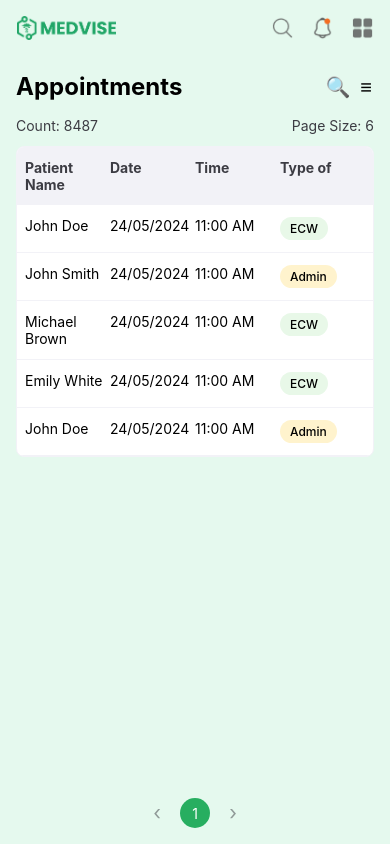
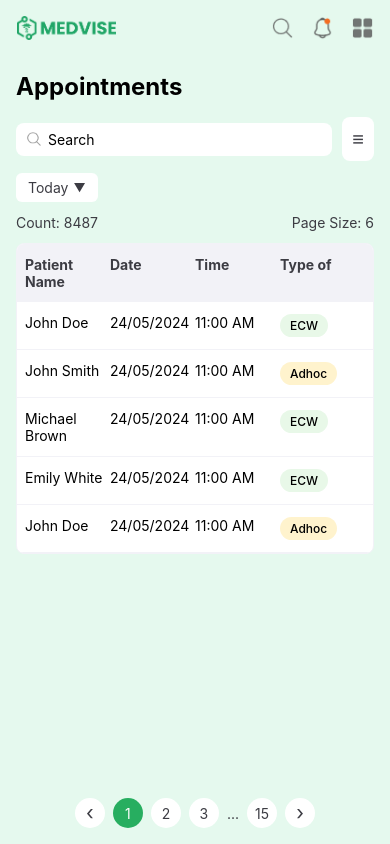
Before and after one commit to shashicode2n4mcoffee/medapp, a React Native app: screen /Appointments in a window 390 px wide. Built offline with nearby package versions, Linux system fonts and the light colour scheme.

Commit message:
Added the icons

```diff
--- a/src/screens/AppointmentScreen.tsx
+++ b/src/screens/AppointmentScreen.tsx
@@ -1,5 +1,5 @@
 import React, { useState } from 'react';
-import { View, Text, StyleSheet, FlatList, TouchableOpacity, useColorScheme } from 'react-native';
+import { View, Text, StyleSheet, FlatList, TouchableOpacity, TextInput, Image } from 'react-native';
 import { NativeStackNavigationProp } from '@react-navigation/native-stack';
 import { SafeAreaView } from 'react-native-safe-area-context';
 import { Colors } from '../theme/Colors';
@@ -16,7 +16,7 @@ interface Appointment {
   patientName: string;
   date: string;
   time: string;
-  type: 'ECW' | 'Admin';
+  type: 'ECW' | 'Adhoc';
 }
 
 const AppointmentScreen = ({ navigation }: AppointmentScreenProps) => {
@@ -26,18 +26,45 @@ const AppointmentScreen = ({ navigation }: AppointmentScreenProps) => {
   // Use the sidebar context
   const { isSidebarOpen } = useSidebar();
 
+  // State for filter and search
+  const [searchQuery, setSearchQuery] = useState('');
+  const [dateFilter, setDateFilter] = useState('24/05/2024');
+  const [selectedFilter, setSelectedFilter] = useState<string | null>(null);
+
   // Mock data for appointments
   const [appointments, setAppointments] = useState<Appointment[]>([
     { id: '1', patientName: 'John Doe', date: '24/05/2024', time: '11:00 AM', type: 'ECW' },
-    { id: '2', patientName: 'John Smith', date: '24/05/2024', time: '11:00 AM', type: 'Admin' },
+    { id: '2', patientName: 'John Smith', date: '24/05/2024', time: '11:00 AM', type: 'Adhoc' },
     { id: '3', patientName: 'Michael Brown', date: '24/05/2024', time: '11:00 AM', type: 'ECW' },
     { id: '4', patientName: 'Emily White', date: '24/05/2024', time: '11:00 AM', type: 'ECW' },
-    { id: '5', patientName: 'John Doe', date: '24/05/2024', time: '11:00 AM', type: 'Admin' },
+    { id: '5', patientName: 'John Doe', date: '24/05/2024', time: '11:00 AM', type: 'Adhoc' },
   ]);
 
   // Current page and total pages for pagination
   const [currentPage, setCurrentPage] = useState(1);
-  const totalPages = Math.ceil(appointments.length / 5);
+  const itemsPerPage = 6; // Based on the UI design
+  const totalPages = 15; // For example purposes as shown in the UI
+  const totalAppointments = 8487; // From the UI count
+
+  // Filter appointments based on search query and other filters
+  const filteredAppointments = appointments.filter(appointment => {
+    // Apply search filter
+    if (searchQuery && !appointment.patientName.toLowerCase().includes(searchQuery.toLowerCase())) {
+      return false;
+    }
+
+    // Apply date filter if needed
+    if (dateFilter && appointment.date !== dateFilter) {
+      return false;
+    }
+
+    // Apply type filter
+    if (selectedFilter && appointment.type !== selectedFilter) {
+      return false;
+    }
+
+    return true;
+  });
 
   const renderAppointmentItem = ({ item }: { item: Appointment }) => (
     <View style={styles.appointmentRow}>
@@ -47,7 +74,7 @@ const AppointmentScreen = ({ navigation }: AppointmentScreenProps) => {
       <View style={styles.typeCell}>
         <View style={[
           styles.typeTag,
-          item.type === 'ECW' ? styles.ecwTag : styles.adminTag
+          item.type === 'ECW' ? styles.ecwTag : styles.adhocTag
         ]}>
           <Text style={styles.typeText}>{item.type}</Text>
         </View>
@@ -67,33 +94,90 @@ const AppointmentScreen = ({ navigation }: AppointmentScreenProps) => {
   const renderPagination = () => (
     <View style={styles.paginationContainer}>
       <TouchableOpacity
-        style={[styles.paginationArrow, currentPage === 1 && styles.paginationArrowDisabled]}
+        style={styles.paginationArrow}
         onPress={() => currentPage > 1 && setCurrentPage(currentPage - 1)}
         disabled={currentPage === 1}
       >
         <Text style={styles.paginationArrowText}>‹</Text>
       </TouchableOpacity>
-      {Array.from({ length: totalPages }, (_, i) => i + 1).map((page) => (
+
+      {/* First page */}
       <TouchableOpacity
-          key={`page-${page}`}
         style={[
           styles.paginationButton,
-            currentPage === page && styles.paginationButtonActive
+          currentPage === 1 && styles.paginationButtonActive
         ]}
-          onPress={() => setCurrentPage(page)}
+        onPress={() => setCurrentPage(1)}
       >
         <Text
           style={[
             styles.paginationButtonText,
-              currentPage === page && styles.paginationButtonTextActive
+            currentPage === 1 && styles.paginationButtonTextActive
           ]}
         >
-            {page}
+          1
         </Text>
       </TouchableOpacity>
-      ))}
+
+      {/* Second page */}
       <TouchableOpacity
-        style={[styles.paginationArrow, currentPage === totalPages && styles.paginationArrowDisabled]}
+        style={[
+          styles.paginationButton,
+          currentPage === 2 && styles.paginationButtonActive
+        ]}
+        onPress={() => setCurrentPage(2)}
+      >
+        <Text
+          style={[
+            styles.paginationButtonText,
+            currentPage === 2 && styles.paginationButtonTextActive
+          ]}
+        >
+          2
+        </Text>
+      </TouchableOpacity>
+
+      {/* Third page */}
+      <TouchableOpacity
+        style={[
+          styles.paginationButton,
+          currentPage === 3 && styles.paginationButtonActive
+        ]}
+        onPress={() => setCurrentPage(3)}
+      >
+        <Text
+          style={[
+            styles.paginationButtonText,
+            currentPage === 3 && styles.paginationButtonTextActive
+          ]}
+        >
+          3
+        </Text>
+      </TouchableOpacity>
+
+      {/* Ellipsis */}
+      <Text style={styles.paginationEllipsis}>...</Text>
+
+      {/* Last Page */}
+      <TouchableOpacity
+        style={[
+          styles.paginationButton,
+          currentPage === totalPages && styles.paginationButtonActive
+        ]}
+        onPress={() => setCurrentPage(totalPages)}
+      >
+        <Text
+          style={[
+            styles.paginationButtonText,
+            currentPage === totalPages && styles.paginationButtonTextActive
+          ]}
+        >
+          {totalPages}
+        </Text>
+      </TouchableOpacity>
+
+      <TouchableOpacity
+        style={styles.paginationArrow}
         onPress={() => currentPage < totalPages && setCurrentPage(currentPage + 1)}
         disabled={currentPage === totalPages}
       >
@@ -104,7 +188,7 @@ const AppointmentScreen = ({ navigation }: AppointmentScreenProps) => {
 
   return (
     <SafeAreaView
-      style={[styles.container, { backgroundColor: isDarkMode ? Colors.dark : Colors.light }]}
+      style={[styles.container, { backgroundColor: Colors.light }]}
       edges={['bottom', 'left', 'right']}
     >
       {/* Sidebar Component */}
@@ -119,25 +203,44 @@ const AppointmentScreen = ({ navigation }: AppointmentScreenProps) => {
 
       <View style={styles.header}>
         <Text style={styles.headerTitle}>Appointments</Text>
-        <View style={styles.headerActions}>
-          <TouchableOpacity style={styles.searchButton}>
-            <Text style={styles.searchIcon}>🔍</Text>
-          </TouchableOpacity>
+      </View>
+
+      {/* Search and Filter Bar */}
+      <View style={styles.searchFilterContainer}>
+        <View style={styles.searchContainer}>
+          <Image
+            source={require('../assets/Search.png')}
+            style={styles.searchIcon}
+          />
+          <TextInput
+            style={styles.searchInput}
+            placeholder="Search"
+            value={searchQuery}
+            onChangeText={setSearchQuery}
+          />
+        </View>
         <TouchableOpacity style={styles.filterButton}>
           <Text style={styles.filterIcon}>≡</Text>
         </TouchableOpacity>
       </View>
+
+      {/* Date and Type Filter */}
+      <View style={styles.filterOptionsContainer}>
+        <TouchableOpacity style={styles.dateSelectorContainer}>
+          <Text style={styles.dateText}>Today</Text>
+          <Text style={styles.downArrowIcon}>▼</Text>
+        </TouchableOpacity>
       </View>
 
       <View style={styles.countContainer}>
-        <Text style={styles.countText}>Count: 8487</Text>
-        <Text style={styles.pageInfo}>Page Size: 6</Text>
+        <Text style={styles.countText}>Count: {totalAppointments}</Text>
+        <Text style={styles.pageInfo}>Page Size: {itemsPerPage}</Text>
       </View>
 
       <View style={styles.tableContainer}>
         {renderHeader()}
         <FlatList
-          data={appointments}
+          data={filteredAppointments}
           renderItem={renderAppointmentItem}
           keyExtractor={item => item.id}
           scrollEnabled={false}
@@ -166,21 +269,62 @@ const styles = StyleSheet.create({
     fontWeight: 'bold',
     color: Colors.textPrimary,
   },
-  headerActions: {
+  searchFilterContainer: {
+    flexDirection: 'row',
+    marginBottom: 12,
+    alignItems: 'center',
+  },
+  searchContainer: {
+    flex: 1,
     flexDirection: 'row',
     alignItems: 'center',
+    backgroundColor: 'white',
+    borderRadius: 8,
+    paddingHorizontal: 10,
+    paddingVertical: 8,
+    marginRight: 10,
   },
-  searchButton: {
-    marginRight: 8,
+  searchInput: {
+    flex: 1,
+    fontSize: 14,
+    paddingLeft: 6,
   },
   searchIcon: {
-    fontSize: 20,
+    width: 16,
+    height: 16,
+    tintColor: Colors.textTertiary,
   },
   filterButton: {
-    padding: 2,
+    padding: 10,
+    backgroundColor: 'white',
+    borderRadius: 8,
+    justifyContent: 'center',
+    alignItems: 'center',
   },
   filterIcon: {
     fontSize: 20,
+    color: Colors.textSecondary,
+  },
+  filterOptionsContainer: {
+    flexDirection: 'row',
+    marginBottom: 12,
+  },
+  dateSelectorContainer: {
+    flexDirection: 'row',
+    alignItems: 'center',
+    backgroundColor: 'white',
+    paddingHorizontal: 12,
+    paddingVertical: 6,
+    borderRadius: 6,
+  },
+  dateText: {
+    fontSize: 14,
+    color: Colors.textSecondary,
+    marginRight: 5,
+  },
+  downArrowIcon: {
+    fontSize: 12,
+    color: Colors.textSecondary,
   },
   countContainer: {
     flexDirection: 'row',
@@ -249,8 +393,8 @@ const styles = StyleSheet.create({
   ecwTag: {
     backgroundColor: Colors.lightGreen,
   },
-  adminTag: {
-    backgroundColor: '#FFF3CD', // Light yellow for Admin tags
+  adhocTag: {
+    backgroundColor: '#FFF3CD', // Light yellow for Adhoc tags
   },
   typeText: {
     fontSize: 12,
@@ -270,6 +414,7 @@ const styles = StyleSheet.create({
     justifyContent: 'center',
     alignItems: 'center',
     marginHorizontal: 4,
+    backgroundColor: 'white',
   },
   paginationButtonActive: {
     backgroundColor: Colors.primary,
@@ -288,9 +433,12 @@ const styles = StyleSheet.create({
     justifyContent: 'center',
     alignItems: 'center',
     marginHorizontal: 4,
+    backgroundColor: 'white',
   },
-  paginationArrowDisabled: {
-    opacity: 0.5,
+  paginationEllipsis: {
+    fontSize: 14,
+    color: Colors.textSecondary,
+    marginHorizontal: 4,
   },
   paginationArrowText: {
     fontSize: 20,
```
Also changed, not shown: src/assets/appointment-search.png (added), src/assets/filter.png (added). Lines whose indentation alone changed are shown as unchanged.
